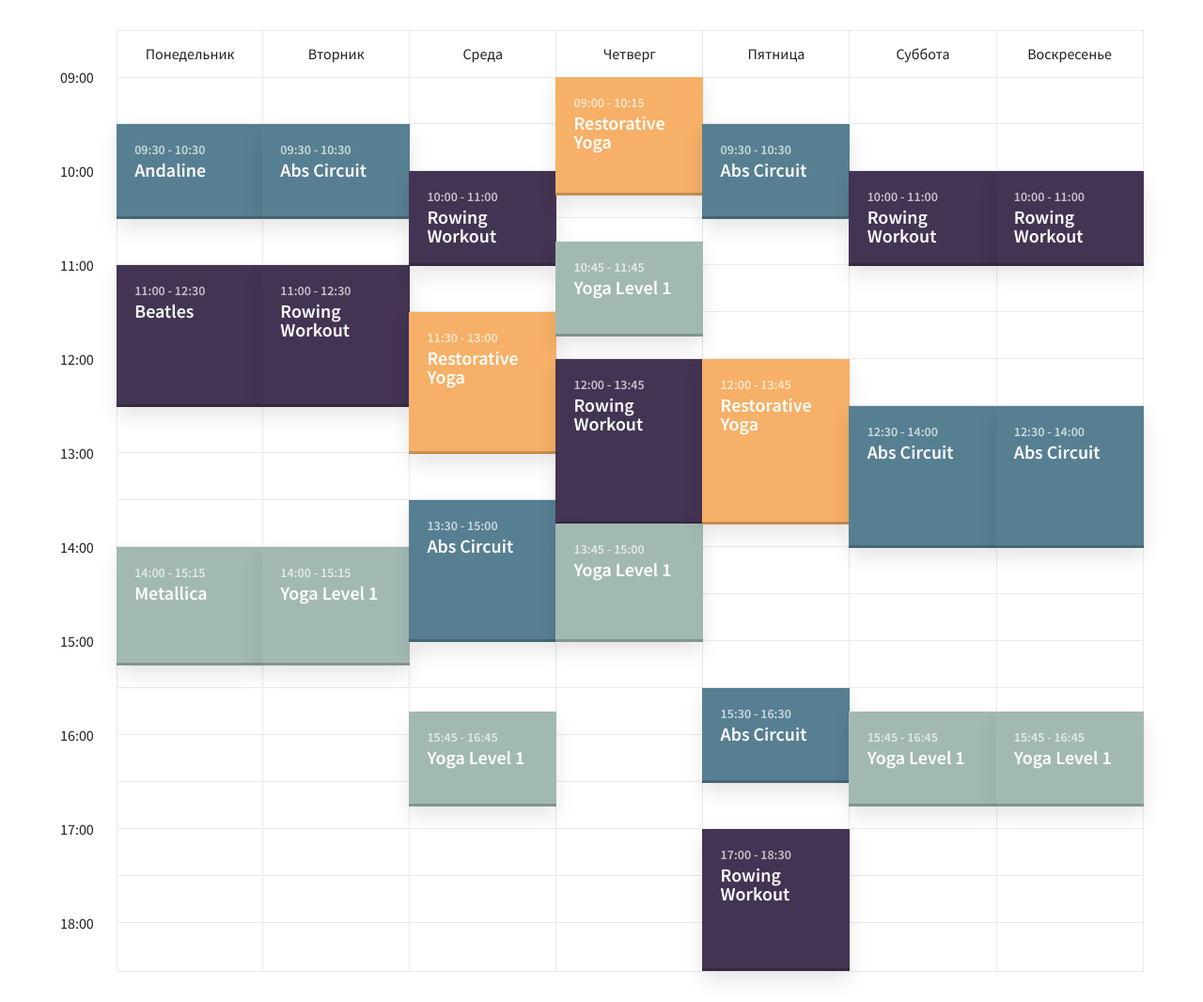
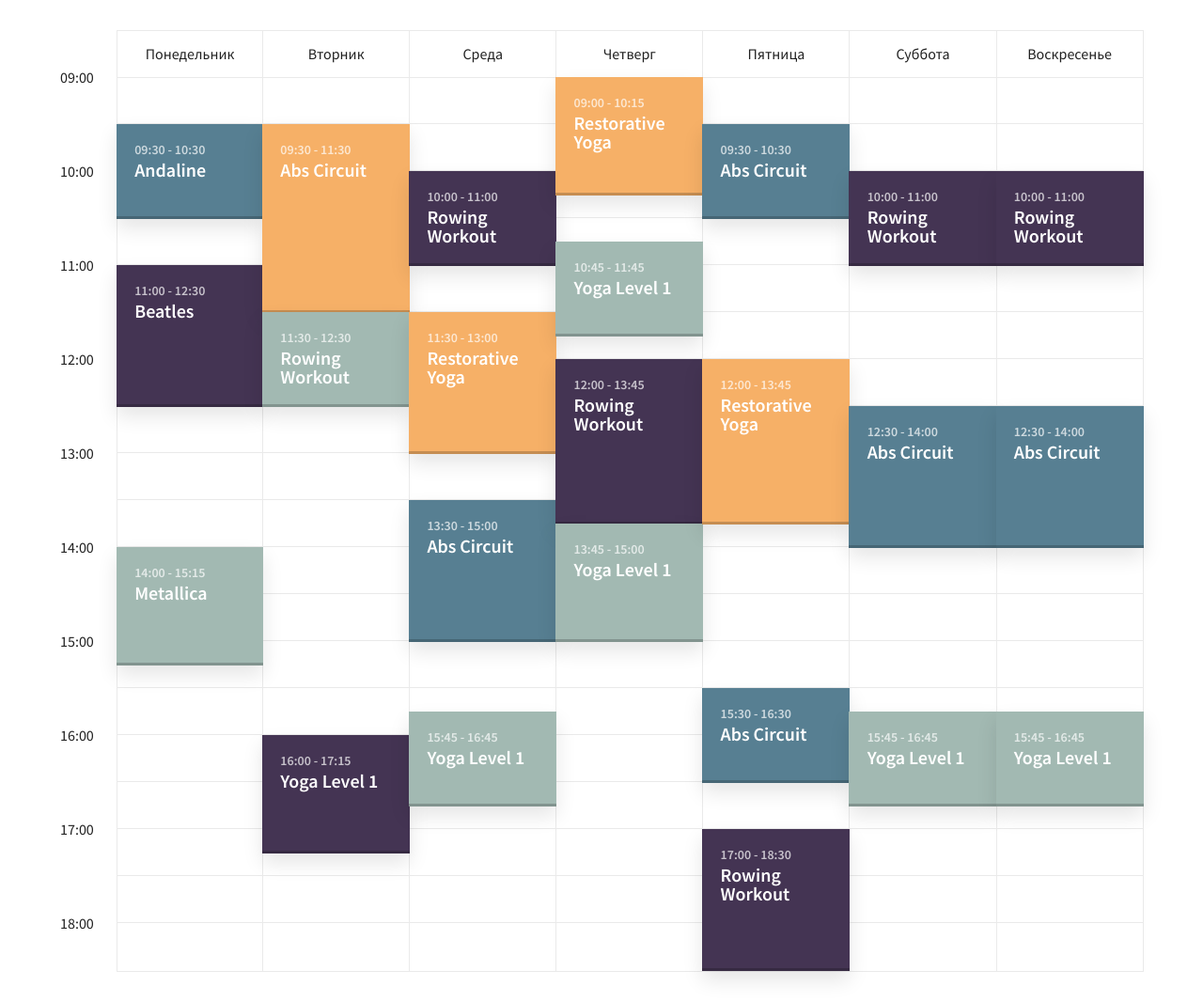
Before and after one commit to DanielKorow/Interactivatimetable, a Django app: page /schedule/ in a window 1280 px wide. Shown: the whole page at 94% size. Run offline with Django 3.2, Linux system fonts and the light colour scheme; some libraries are stand-ins or nearby versions.

Commit message:
логика недели

```diff
--- a/timetable/scripts/ExtCalendar.py
+++ b/timetable/scripts/ExtCalendar.py
@@ -7,6 +7,7 @@ year = today.strftime("%Y")
 cal = calendar.Calendar(firstweekday=0)
 weekCalendar = cal.monthdatescalendar(year=int(year), month=int(number_of_month))
 for i in weekCalendar:
-    print("Новая неделя")
     for a in i:
-        print(a)
+        if a == today.date():
+            for f in i:
+                print(f)
--- a/timetable/templates/timetable/index.html
+++ b/timetable/templates/timetable/index.html
@@ -65,19 +65,19 @@
 			<li class="events-group">
 				<div class="top-info"><span>Вторник</span></div>
 				<ul>
-					<li class="single-event" data-start="09:30" data-end="10:30" data-content="event-abs-circuit" data-event="event-1">
+					<li class="single-event" data-start="09:30" data-end="11:30" data-content="event-abs-circuit" data-event="event-4">
 						<a href="#0">
 							<em class="event-name">Abs Circuit</em>
 						</a>
 					</li>
 
-					<li class="single-event" data-start="11:00" data-end="12:30" data-content="event-rowing-workout" data-event="event-2">
+					<li class="single-event" data-start="11:30" data-end="12:30" data-content="event-rowing-workout" data-event="event-3">
 						<a href="#0">
 							<em class="event-name">Rowing Workout</em>
 						</a>
 					</li>
 
-					<li class="single-event" data-start="14:00" data-end="15:15"  data-content="event-yoga-1" data-event="event-3">
+					<li class="single-event" data-start="16:00" data-end="17:15"  data-content="event-yoga-1" data-event="event-2">
 						<a href="#0">
 							<em class="event-name">Yoga Level 1</em>
 						</a>
```
